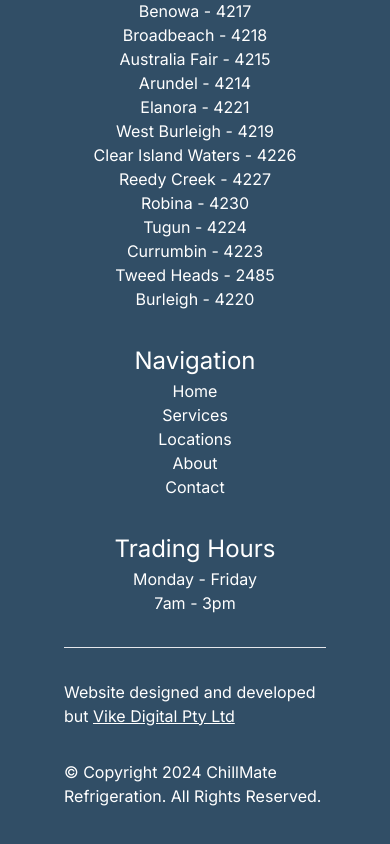
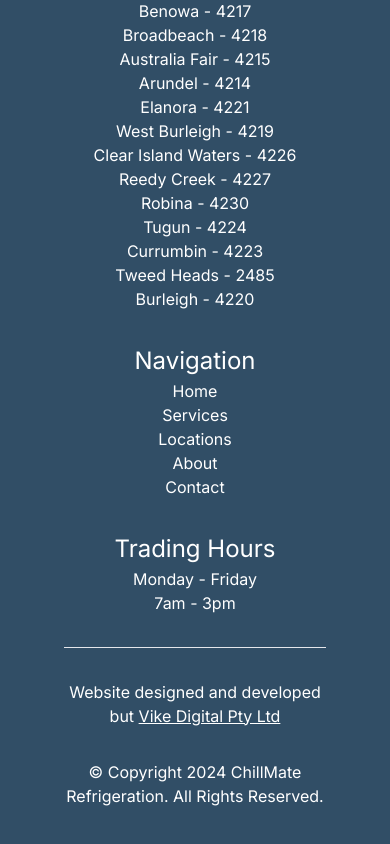
Before and after one commit to vikedigital-websites/chillmate-refrigeration-website, a Next.js app: page / in a window 390 px wide. Shown: the part 6606-7450 px from the top of the page. Built offline with nearby package versions, Linux system fonts and the light colour scheme.

Commit message:
styling issuues

```diff
--- a/src/app/components/ServiceDetailModal.tsx
+++ b/src/app/components/ServiceDetailModal.tsx
@@ -10,7 +10,7 @@ const ServiceDetailModal = forwardRef(({ children, title, toggleOpen, ...restPro
     const innerRef = useRef<HTMLDialogElement>(null);
     useImperativeHandle(outerRef, () => innerRef.current!, []);
     return (
-        <dialog ref={innerRef} {...restProps} className='rounded-xl bg-primary p-16 text-white drop-shadow-md backdrop:overscroll-contain backdrop:bg-white/75 backdrop:backdrop-blur-sm lg:max-w-[75%]'>
+        <dialog ref={innerRef} {...restProps} className='rounded-xl bg-primary p-8 text-white  drop-shadow-md backdrop:overscroll-contain backdrop:bg-white/75 backdrop:backdrop-blur-sm md:p-16 lg:max-w-[75%]'>
             <div className='flex flex-col gap-8 '>
                 <h3>{title}</h3>
                 {children}
--- a/src/app/sections/Footer.tsx
+++ b/src/app/sections/Footer.tsx
@@ -110,7 +110,7 @@ const Footer = () => {
                 </div>
             </div>
             <hr />
-            <div className='mt-8 flex flex-col items-center justify-center gap-8'>
+            <div className='mt-8 flex flex-col items-center justify-center gap-8 text-center'>
                 <p>
                     Website designed and developed but{" "}
                     <a href='https://vikedigital.com.au' className='underline'>
```
